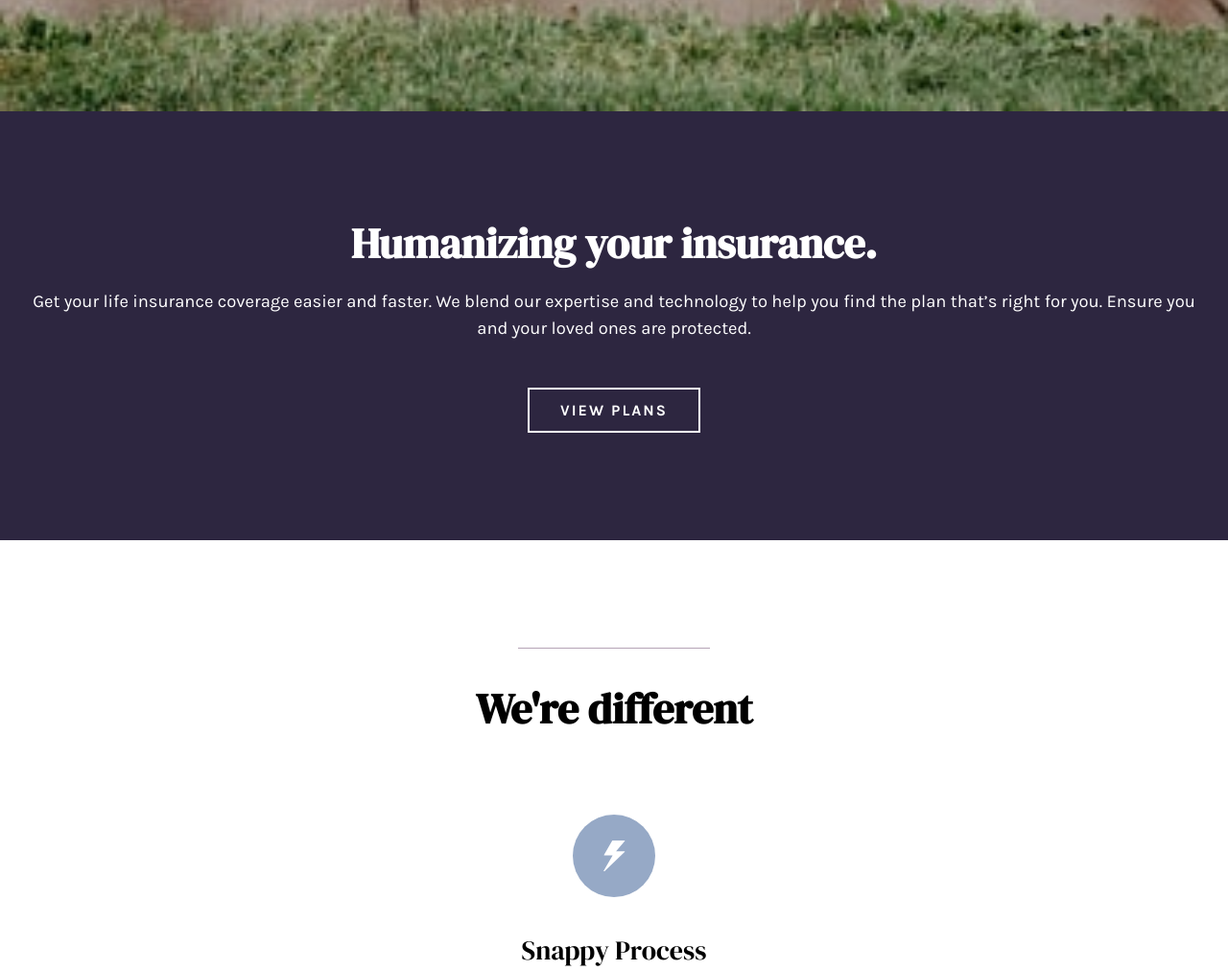
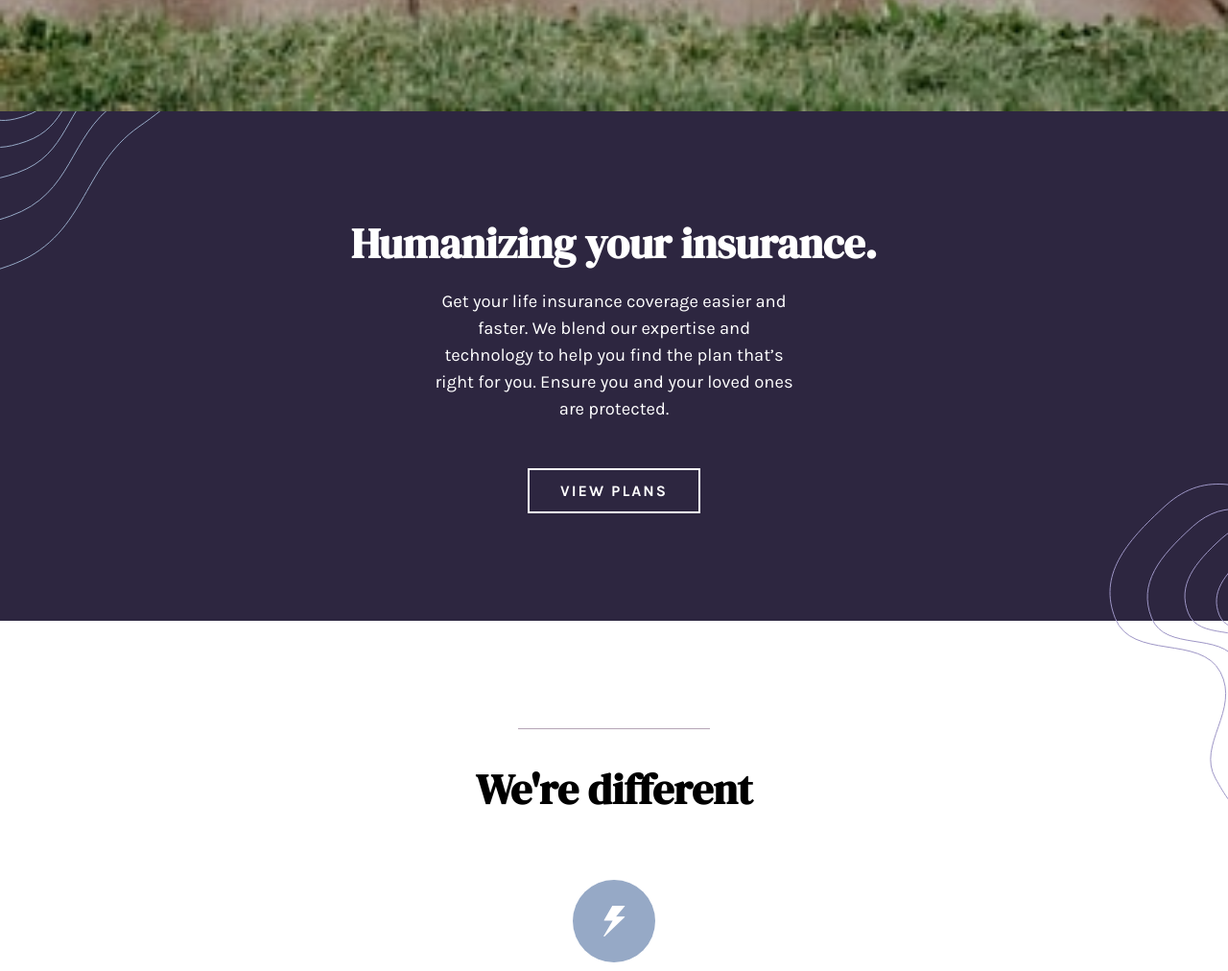
Before and after one commit to Jakelanghel/ensure-landing-page, a plain HTML site: page index.html in a window 1280 px wide. Shown: the part 1519-2531 px from the top of the page at 96% size. Drawn offline with Linux system fonts and the light colour scheme.

Commit message:
add background images

```diff
--- a/index.css
+++ b/index.css
@@ -1,12 +1,3 @@
-/* Colors
-Primary
-Dark Violet: hsl(256, 26%, 20%)
-Grayish Blue: hsl(216, 30%, 68%)
-Neutral
-Very Dark Violet: hsl(270, 9%, 17%)
-Dark Grayish Violet: hsl(273, 4%, 51%)
-Very Light Gray:hsl(273, 4%, 51%)  */
-
 :root {
   /* PRIMARY - COLORS */
   --dark-violet: hsl(256, 26%, 20%);
@@ -67,6 +58,16 @@ nav {
   background-color: var(--dark-violet);
   text-align: center;
   color: var(--white);
+  background-image: url("images/bg-pattern-intro-left-mobile.svg");
+  background-repeat: no-repeat;
+  background-position: 0 0;
+  position: relative;
+}
+
+.img-absolute {
+  position: absolute;
+  right: 0;
+  top: 73%;
 }
 
 .intro-img-mobile {
@@ -81,8 +82,10 @@ nav {
 }
 
 .intro-body {
+  max-width: 375px;
   font-size: 1.15rem;
   line-height: 1.75rem;
+  margin: 0 auto;
   margin-bottom: 3rem;
 }
 
@@ -105,7 +108,7 @@ nav {
 
 .about-title {
   font-size: 2.75rem;
-  margin-bottom: 5rem;
+  margin-bottom: 4rem;
 }
 
 .about-title::before {
@@ -133,12 +136,17 @@ nav {
   font-size: 1rem;
   line-height: 1.75rem;
   color: var(--light-gray);
+  max-width: 375px;
+  margin: 0 auto;
   margin-bottom: 4rem;
 }
 
 .cta {
   text-align: center;
   background-color: var(--dark-violet);
+  background-image: url("images/bg-pattern-how-we-work-mobile.svg");
+  background-repeat: no-repeat;
+  background-position: top right;
   margin: 0 1.5rem;
   padding: 4rem 2.5rem;
   margin-bottom: 8rem;
@@ -146,6 +154,7 @@ nav {
 
 .cta-title {
   font-size: 2.25rem;
+  line-height: 2.5rem;
   font-weight: 500;
   color: var(--white);
   margin-bottom: 2rem;
@@ -164,6 +173,8 @@ nav {
 .container-soc {
   text-align: center;
   margin-bottom: 3rem;
+  background-image: url("images/bg-pattern-footer-mobile.svg");
+  padding-top: 4rem;
 }
 
 .footer-logo {
--- a/index.html
+++ b/index.html
@@ -54,6 +54,11 @@
           </p>
 
           <button class="intro-cta-btn">view plans</button>
+          <img
+            src="images/bg-pattern-intro-right-mobile.svg"
+            alt=""
+            class="img-absolute"
+          />
         </div>
       </div>
 
```
